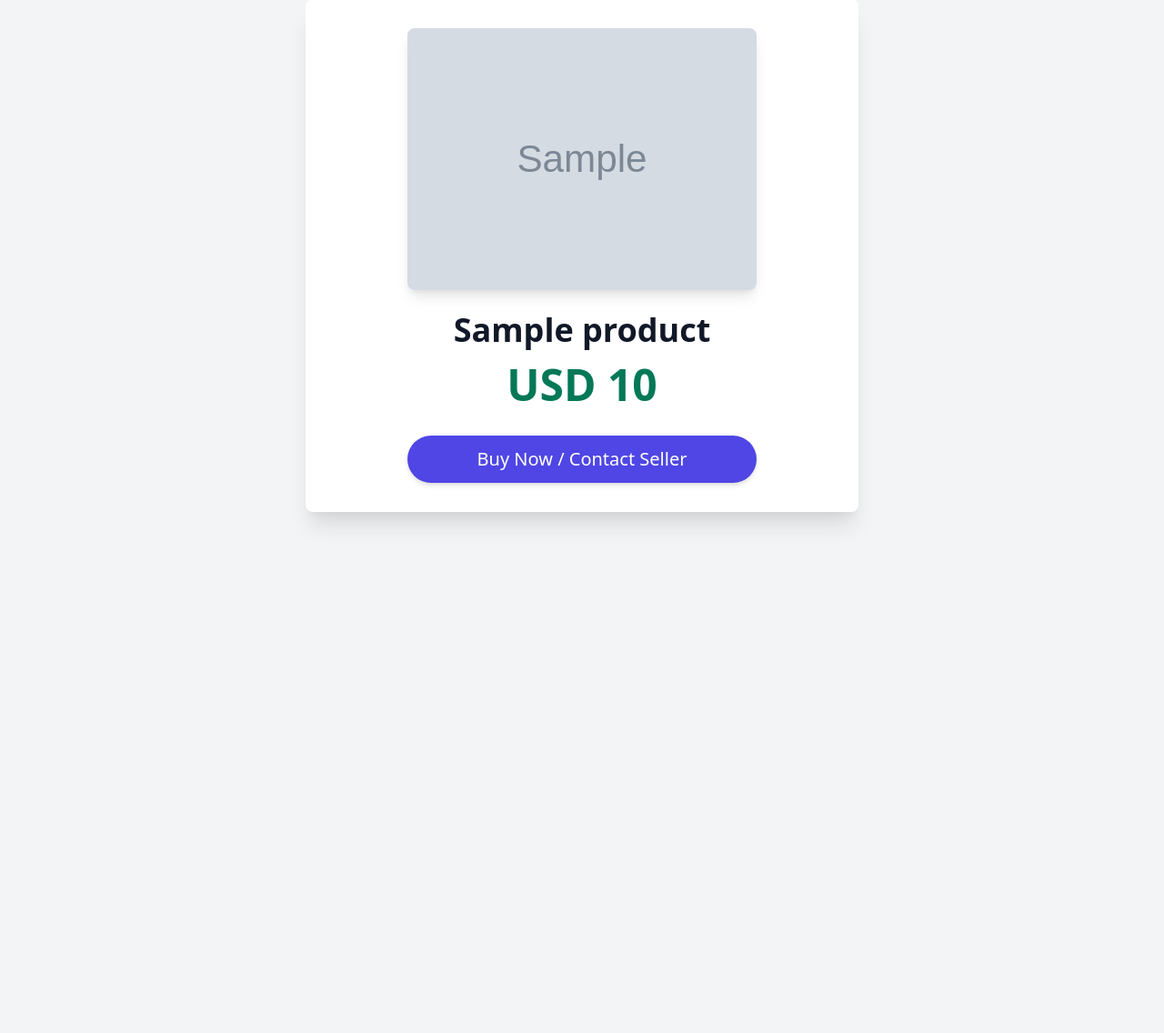
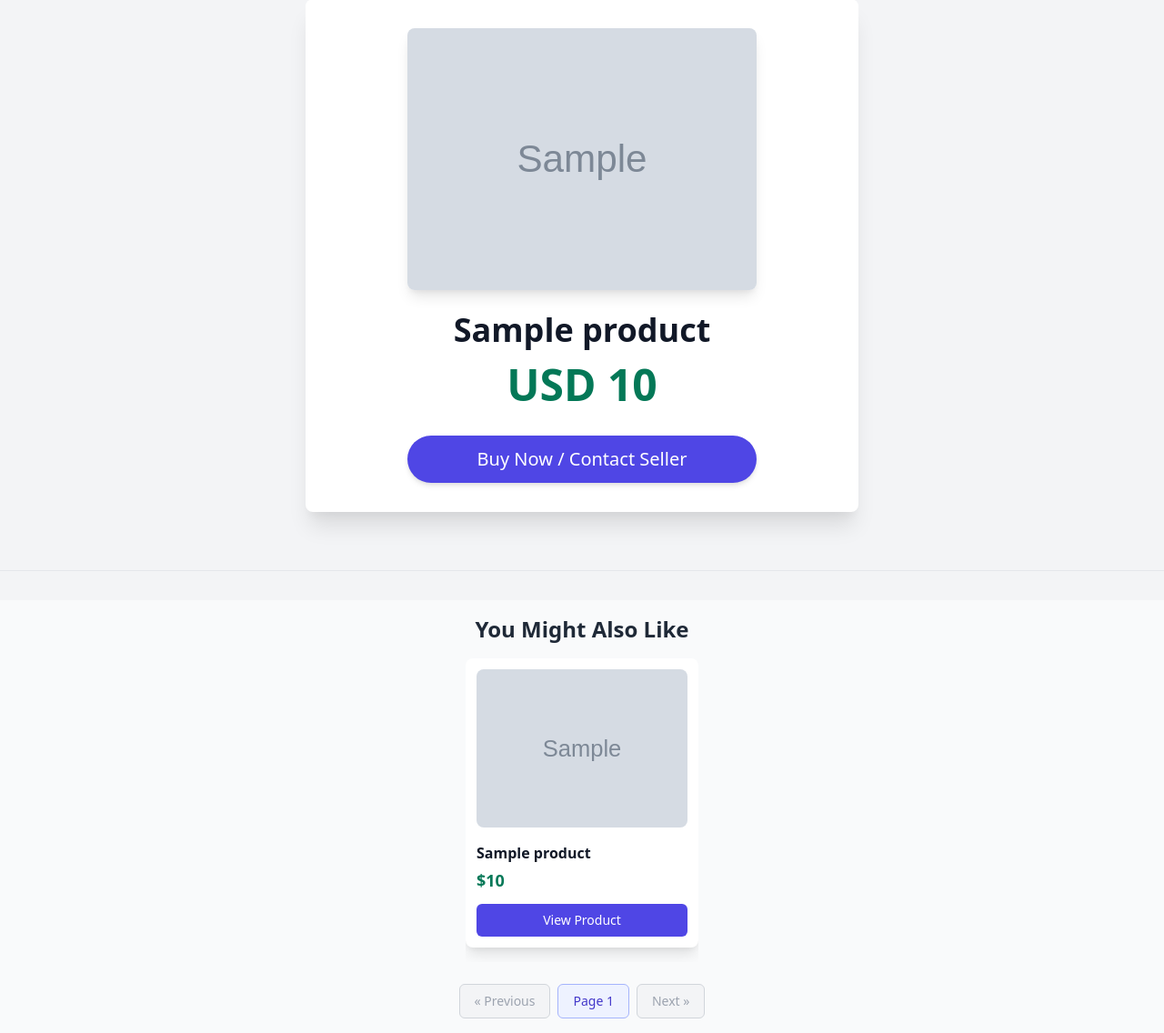
Before and after one commit to Brien123/Flask-Practice, a Flask app: template src/templates/web/product.html in a window 1280 px wide. Shown: the part 81-1217 px from the top of the page at 91% size. Before the commit the page ends 659 px from the top, so only its background shows below. Run offline with Flask 3, Linux system fonts and the light colour scheme; the template is opened without the code that fills it: most values are stand-ins (such as "Sample title", 1, 10 or a date in 2020); grey boxes marked "Sample" are stand-in pictures.

Commit message:
Initial commit

```diff
--- a/src/config.py
+++ b/src/config.py
@@ -25,7 +25,7 @@ class Config:
     # Elasticsearch configuration
     ELASTIC_USER = os.getenv('ELASTIC_USER')
     ELASTIC_PASSWORD = os.getenv('ELASTIC_PASSWORD')
-    ELASTICSEARCH_URL = f"http://{ELASTIC_USER}:{ELASTIC_PASSWORD}@localhost:9200"
+    ELASTICSEARCH_URL = "https://127.0.0.1:9200"
 
     FLASK_APP = 'wsgi.py'
     FLASK_ENV = os.environ.get('ENV')
--- a/src/templates/web/product.html
+++ b/src/templates/web/product.html
@@ -5,6 +5,15 @@
     <meta name="viewport" content="width=device-width, initial-scale=1.0">
     <title>{{ product.name }} Details | Buyam</title>
     <link href="https://cdn.jsdelivr.net/npm/tailwindcss@2.2.19/dist/tailwind.min.css" rel="stylesheet">
+    <style>
+        /* This is a helper style for cross-browser line clamping */
+        .line-clamp-2 {
+            overflow: hidden;
+            display: -webkit-box;
+            -webkit-box-orient: vertical;
+            -webkit-line-clamp: 2;
+        }
+    </style>
 </head>
 <body class="bg-gray-100 font-sans">
 
@@ -48,5 +57,87 @@
 
     </div>
 
+    <hr class="my-8">
+
+        {% if product_list %}
+            <section class="p-4 bg-gray-50">
+                <h2 class="text-2xl font-bold text-gray-800 mb-4 text-center">You Might Also Like</h2>
+
+              <div class="flex justify-center">
+
+                <div class="similar-products-list flex overflow-x-auto space-x-6 pb-4 flex-nowrap">
+
+                    {% for i in product_list %}
+
+                        <div class="product-card flex-none w-64 bg-white rounded-lg shadow-lg overflow-hidden p-3">
+
+                            <a href="{{ url_for('web.product', product_id=i.id) }}">
+
+                                <div class="relative overflow-hidden rounded-lg mb-4">
+                                    {% if i.image_medium %}
+                                        <img src="{{ i.image_medium }}"
+                                             alt="{{ i.name }}"
+                                             class="w-full **h-40** object-cover rounded"
+                                        >
+                                    {% else %}
+                                        <div class="w-full h-40 flex items-center justify-center bg-gray-200 text-gray-500 text-xl rounded">
+                                            No Image
+                                        </div>
+                                    {% endif %}
+                                </div>
+
+                                <p class="text-base font-bold text-gray-900 mb-1 line-clamp-2" >{{ i.name }}</p>
+                                <p class="text-lg font-extrabold text-green-700 mb-3" >${{ i.price }}</p>
+                            </a>
+
+                            <a href="{{ url_for('web.product', product_id=i.id) }}"
+                               class="block w-full bg-indigo-600 text-white py-2 text-sm text-center rounded-md hover:bg-indigo-700 transition duration-150">
+                                View Product
+                            </a>
+
+
+                        </div>
+                    {% endfor %}
+                </div>
+
+              </div>
+              <div class="flex justify-center mt-6">
+            <nav class="flex items-center space-x-2">
+
+                {% if page > 1 %}
+                    <a href="{{ url_for('web.product', product_id=product.id, page=page - 1, size=size) }}"
+                       class="px-4 py-2 text-sm font-medium text-gray-700 bg-white border border-gray-300 rounded-md hover:bg-gray-100">
+                        &laquo; Previous
+                    </a>
+                {% else %}
+                    <span class="px-4 py-2 text-sm font-medium text-gray-400 bg-gray-100 border border-gray-300 rounded-md cursor-not-allowed">
+                        &laquo; Previous
+                    </span>
+                {% endif %}
+
+                <span class="px-4 py-2 text-sm font-medium text-indigo-700 bg-indigo-50 border border-indigo-300 rounded-md">
+                    Page {{ page }}
+                </span>
+
+                {% if product_list | length == size %}
+                    <a href="{{ url_for('web.product', product_id=product.id, page=page + 1, size=size) }}"
+                       class="px-4 py-2 text-sm font-medium text-gray-700 bg-white border border-gray-300 rounded-md hover:bg-gray-100">
+                        Next &raquo;
+                    </a>
+                {% else %}
+                    <span class="px-4 py-2 text-sm font-medium text-gray-400 bg-gray-100 border border-gray-300 rounded-md cursor-not-allowed">
+                        Next &raquo;
+                    </span>
+                {% endif %}
+
+            </nav>
+        </div>
+
+            </section>
+        {% endif %}
+
+
+
+
 </body>
 </html>
```
Also changed, not shown: src/data/helper.py (+9 -6 lines), src/elasticsearch/elasticsearch_client.py (+16 -2 lines), src/web/routes.py (+17 -4 lines).
